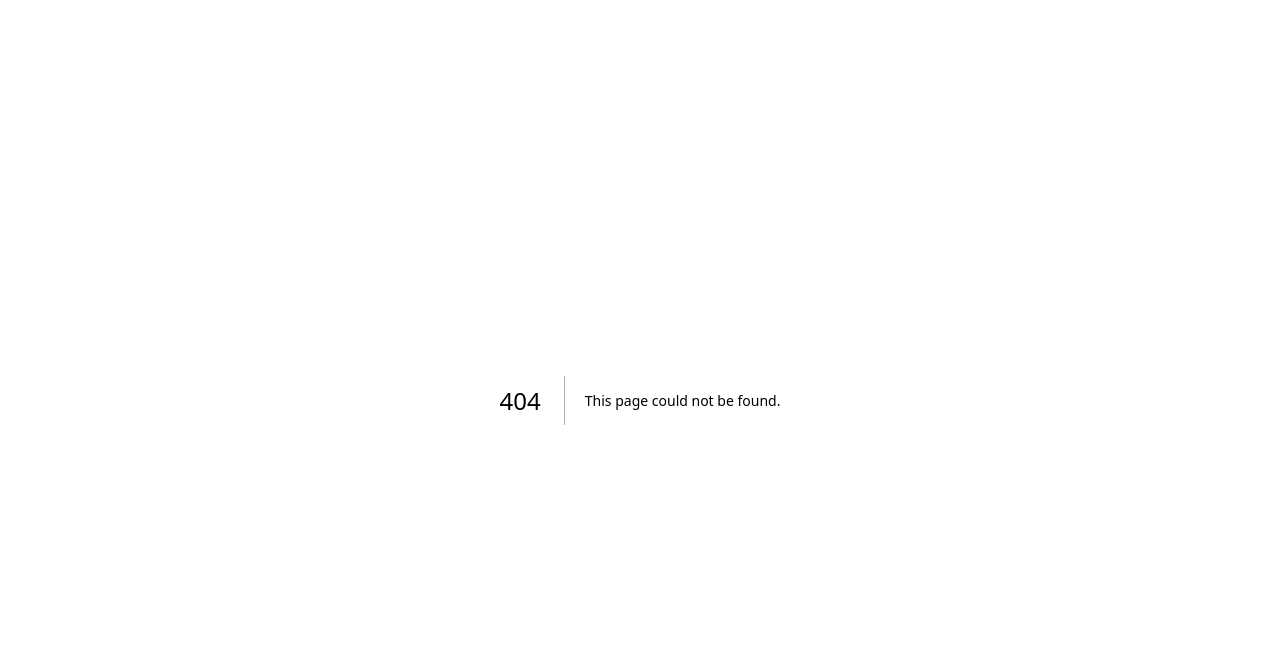
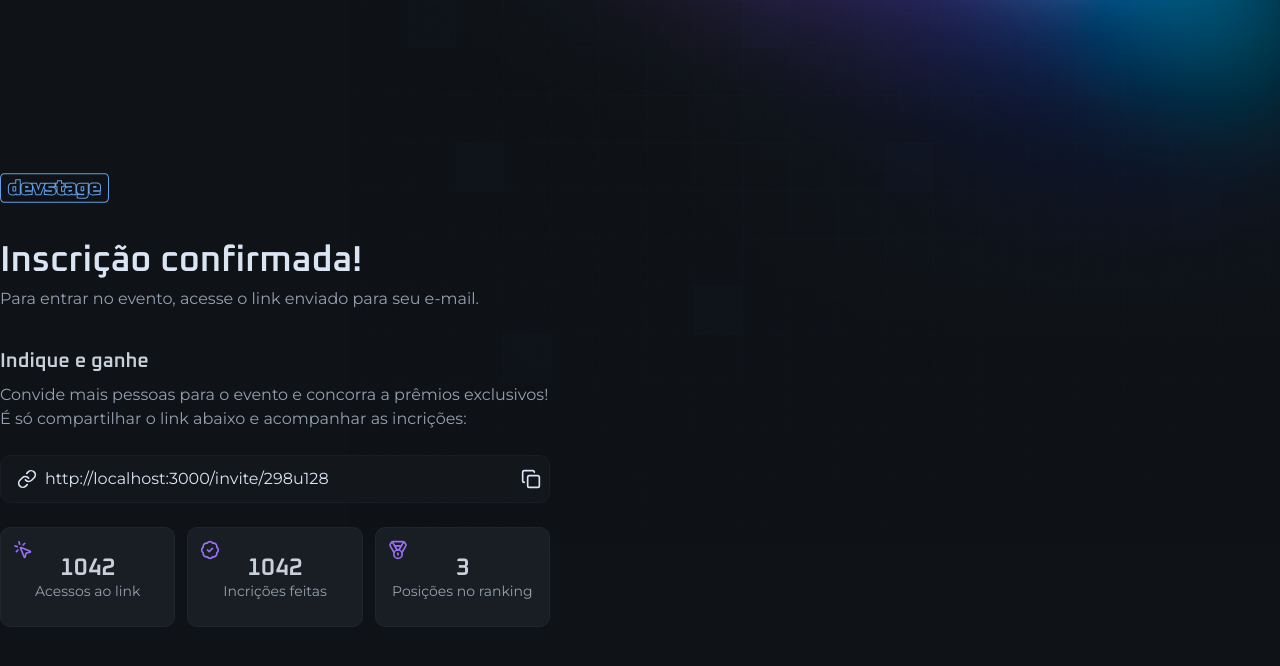
Before and after one commit to MariSena331/nlw-2025, a Next.js app: page /invite in a window 1280 px wide. Before the commit this address had no page. Shown: the top 666 px of the page. Built offline with nearby package versions, Linux system fonts and the light colour scheme.

Commit message:
chore: creating invite page info

```diff
--- a/package.json
+++ b/package.json
@@ -15,6 +15,7 @@
     "postcss": "^8.5.2",
     "react": "^19.0.0",
     "react-dom": "^19.0.0",
+    "tailwind-merge": "^3.0.1",
     "tailwindcss": "^4.0.6"
   },
   "devDependencies": {
--- /dev/null
+++ b/src/app/invite/page.tsx
@@ -0,0 +1,87 @@
+import Image from "next/image";
+import { BadgeCheck, Copy, Link, Medal, MousePointerClick } from "lucide-react";
+
+import logo from "../../assets/logo.svg";
+
+import { InputField, InputIcon, InputRoot } from "@/components/input";
+import { IconButton } from "@/components/icon-button";
+
+export default function InvitePage() {
+  return (
+    <div className="min-h-dvh flex items-center justify-between gap-16 flex-col md:flex-row">
+      <div className="flex flex-col gap-10 w-full max-w-[550px]">
+        <Image src={logo} alt="devstage" width={108.5} height={30} />
+
+        <div className="space-y-2">
+          <h1 className="text-4xl font-semibold font-heading text-gray-100 leading-none">
+            Inscrição confirmada!
+          </h1>
+          <p className="text-gray-300">
+            Para entrar no evento, acesse o link enviado para seu e-mail.
+          </p>
+        </div>
+
+        <div className="space-y-6">
+          <div className="space-y-3">
+            <h2 className="text-gray-200 text-xl font-heading font-semibold leading-none">
+              Indique e ganhe
+            </h2>
+            <p className="text-gray-300">
+              Convide mais pessoas para o evento e concorra a prêmios
+              exclusivos! É só compartilhar o link abaixo e acompanhar as
+              incrições:
+            </p>
+          </div>
+
+          <InputRoot>
+            <InputIcon>
+              <Link className="size-5" />
+            </InputIcon>
+
+            <InputField
+              readOnly
+              defaultValue="http://localhost:3000/invite/298u128"
+            />
+
+            <IconButton className="-mr-2">
+              <Copy className="size-5" />
+            </IconButton>
+          </InputRoot>
+
+          <div className="grid gap-3 md:grid-cols-3">
+            <div className="relative bg-gray-700 border border-gray-600 px-4 py-7 flex flex-col items-center justify-center gap-1 rounded-xl">
+              <span className="font-heading text-2xl font-semibold text-gray-200 leading-none">
+                1042
+              </span>
+              <span className="text-sm text-gray-300 leading-none text-center">
+                Acessos ao link
+              </span>
+
+              <MousePointerClick className="size-5 text-purple absolute top-3 left-3" />
+            </div>
+            <div className="relative bg-gray-700 border border-gray-600 px-4 py-7 flex flex-col items-center justify-center gap-1 rounded-xl">
+              <span className="font-heading text-2xl font-semibold text-gray-200 leading-none">
+                1042
+              </span>
+              <span className="relative text-sm text-gray-300 leading-none text-center">
+                Incrições feitas
+              </span>
+
+              <BadgeCheck className="size-5 text-purple absolute top-3 left-3" />
+            </div>
+            <div className="relative bg-gray-700 border border-gray-600 px-4 py-7 flex flex-col items-center justify-center gap-1 rounded-xl">
+              <span className="font-heading text-2xl font-semibold text-gray-200 leading-none">
+                3
+              </span>
+              <span className="text-sm text-gray-300 leading-none text-center">
+                Posições no ranking
+              </span>
+
+              <Medal className="size-5 text-purple absolute top-3 left-3" />
+            </div>
+          </div>
+        </div>
+      </div>
+    </div>
+  );
+}
```
Also changed, not shown: 1 other file (tests, documents, lock files or other folders).
